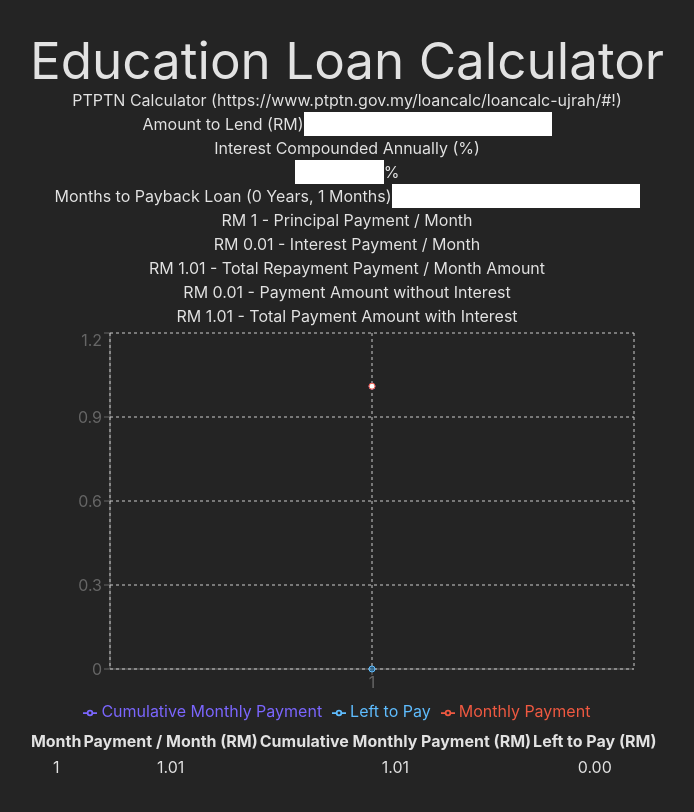
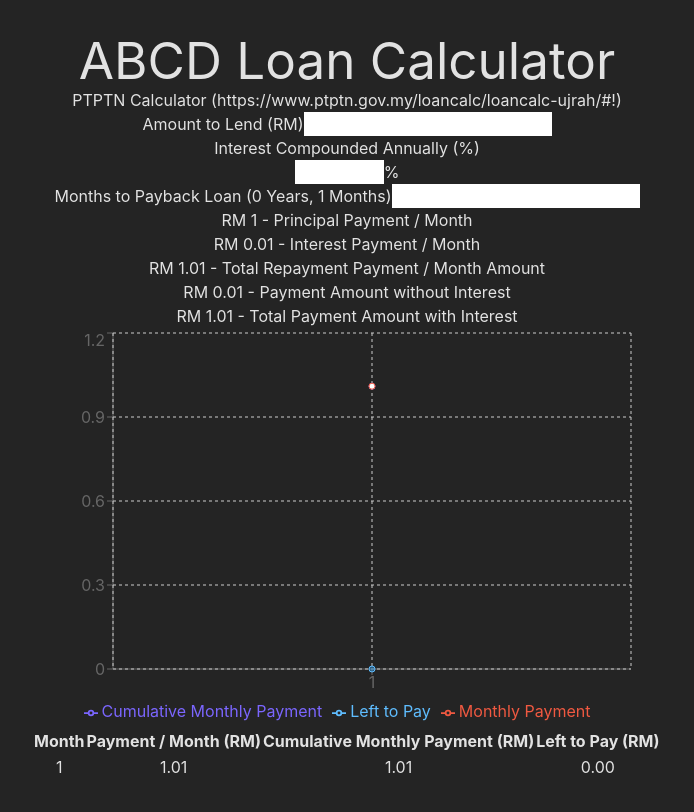
Before and after one commit to BryanTheLai/ptptn-calculator, a React (Vite) app: page / in a window 1280 px wide. Shown: the whole page, without its empty margins (293-987 px from the left). Built offline with nearby package versions, Linux system fonts and the light colour scheme.

Commit message:
Update MainCalculator.tsx

```diff
--- a/src/components/MainCalculator.tsx
+++ b/src/components/MainCalculator.tsx
@@ -39,7 +39,7 @@
   return (
     <>
       <div className="p-8">
-        <h1 className="text-4xl font-bold mb-4">Education Loan Calculator</h1>
+        <h1 className="text-4xl font-bold mb-4">ABCD Loan Calculator</h1>
         <h2 className="text-2xl mb-4">PTPTN Calculator (https://www.ptptn.gov.my/loancalc/loancalc-ujrah/#!)</h2>
 
         <form className="mb-8">
```
